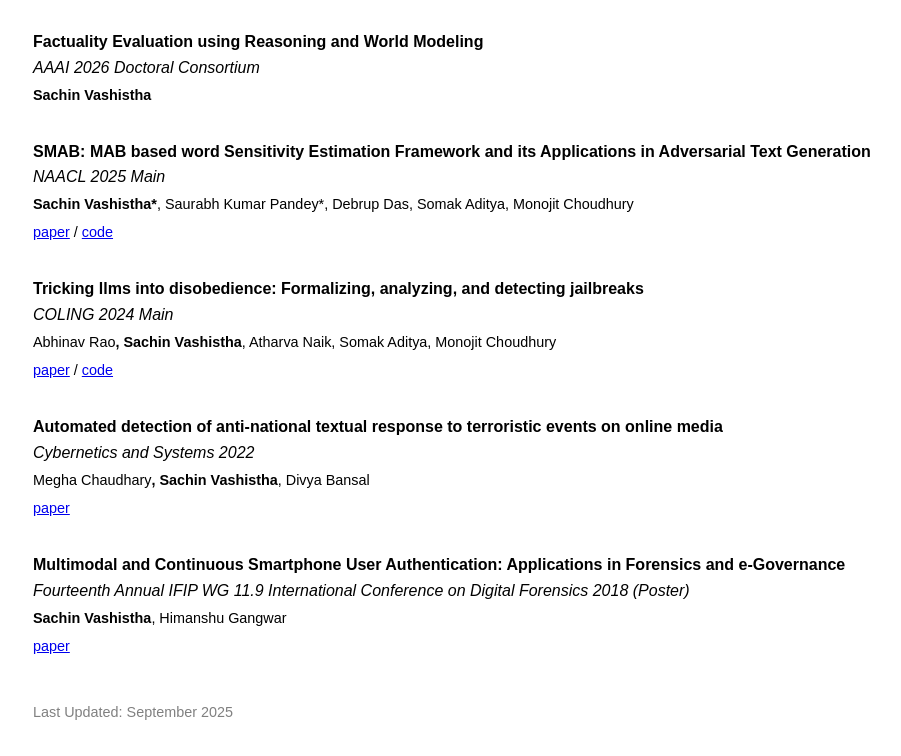
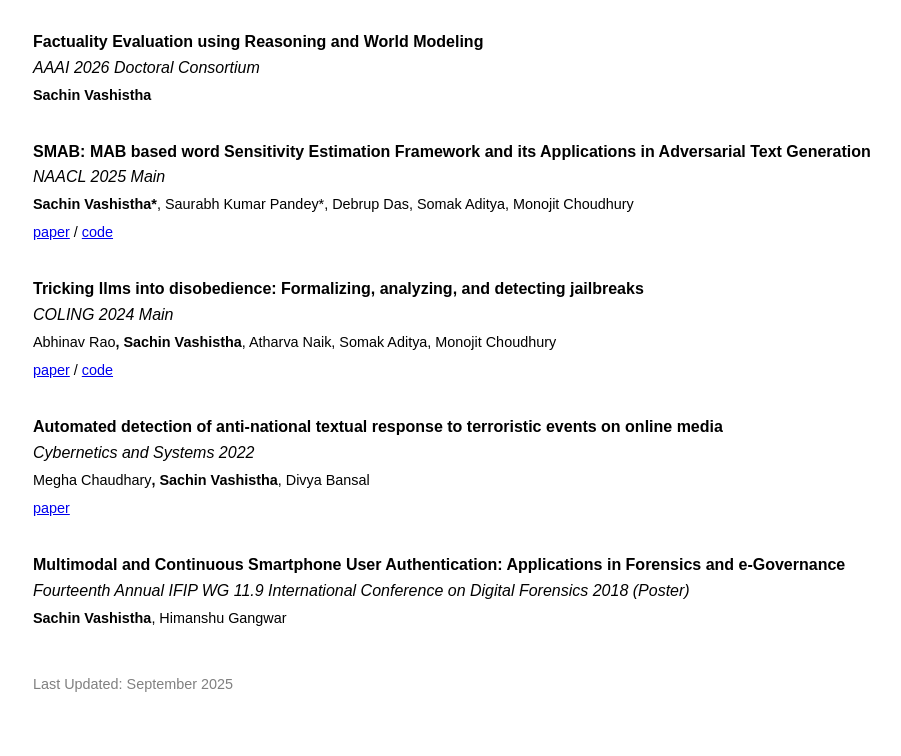
Before and after one commit to SachinVashisth/SachinVashisth.github.io, a plain HTML site: page index.html in a window 1280 px wide. Shown: the part 468-1224 px from the top of the page, without its empty margins (157-1058 px from the left). After the commit the page ends 1196 px from the top, so only its background shows below. Drawn offline with Linux system fonts and the light colour scheme.

Commit message:
Update index.html

```diff
--- a/index.html
+++ b/index.html
@@ -115,7 +115,6 @@
       <strong>Multimodal and Continuous Smartphone User Authentication: Applications in Forensics and e-Governance</strong>
       <span class="conference">Fourteenth Annual IFIP WG 11.9 International Conference on Digital Forensics 2018 (Poster)</span>
       <span class="authors"><strong>Sachin Vashistha</strong>, Himanshu Gangwar</span>
-      <span class="paper-links"><a href="https://www.tandfonline.com/doi/pdf/10.1080/01969722.2022.2044596">paper</a></span>
     </li>
 
   </ul>
```
